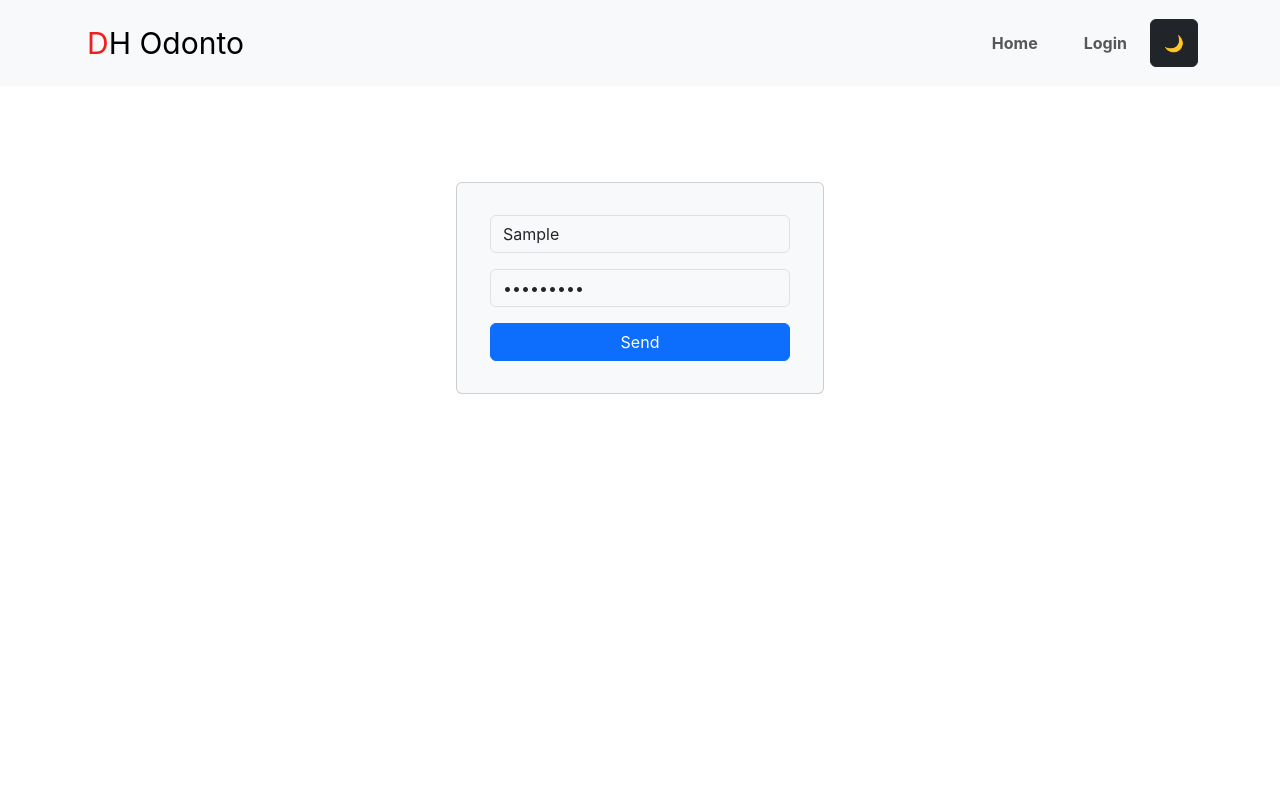
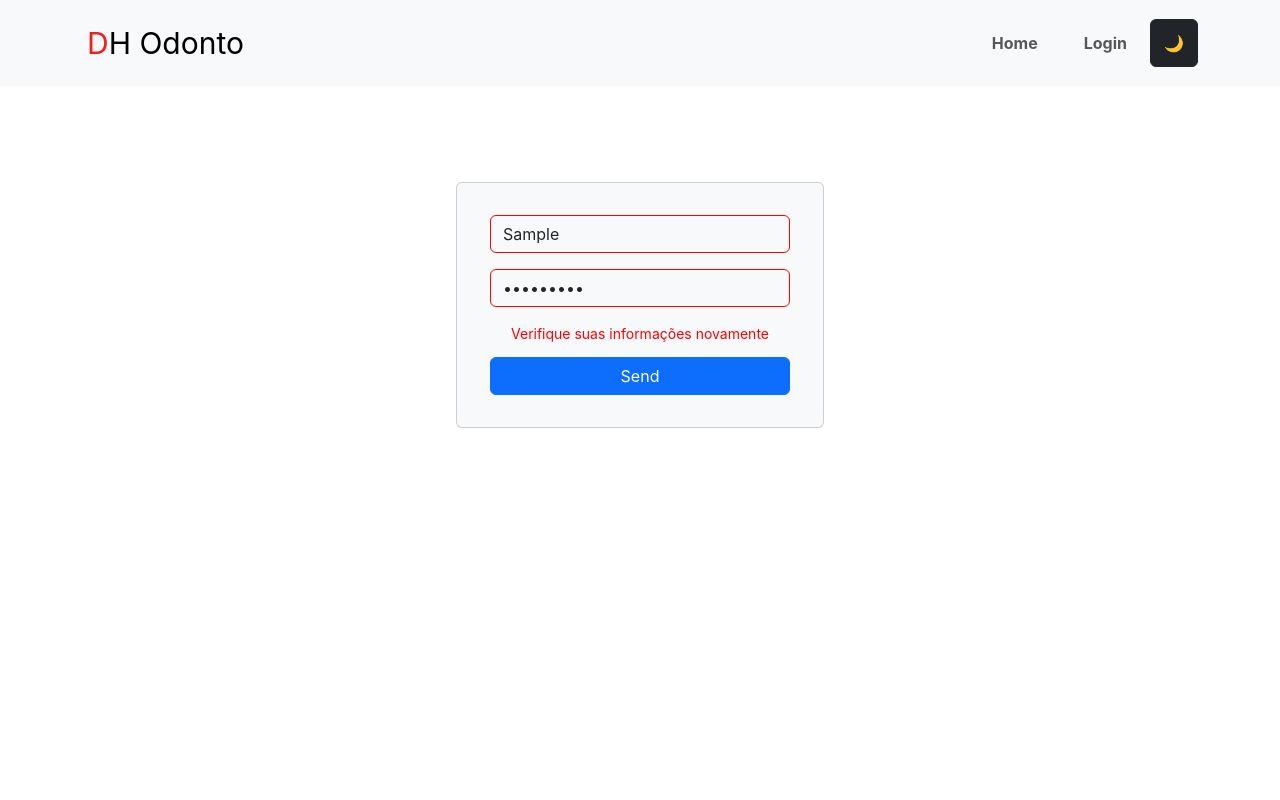
Before and after one commit to LuisBraga31/dhOdontoCheck, a React (Vite) app: page /login in a window 1280 px wide. Both pictures are taken after typing "Sample", "Sample123" into the empty fields and a click on the button "Send". Shown: the top 800 px of the page. Built offline with nearby package versions, Linux system fonts and the light colour scheme; no server answers.

Commit message:
Criando validação para formulario

```diff
--- a/src/Components/LoginForm/Form.module.css
+++ b/src/Components/LoginForm/Form.module.css
@@ -13,3 +13,12 @@
 .inputSpacing+.inputSpacing{
   margin: 1rem 0;
 }
+
+.errorInput {
+  border: 1px solid red !important;
+}
+
+.error {
+  color: red;
+  margin-bottom: 13px;
+}
--- a/src/Components/LoginForm/LoginForm.jsx
+++ b/src/Components/LoginForm/LoginForm.jsx
@@ -1,13 +1,15 @@
 import styles from "./Form.module.css";
 import { OdontoContext } from "../../contexts/OdontoContext";
-import { useContext } from "react";
+import { useContext, useState } from "react";
 import { api } from '../../services/api'
 import { useNavigate } from "react-router";
 
 const LoginForm = () => {
 
+  const [errorForm, setErrorForm] = useState(false);
   const { darkMode, login } = useContext(OdontoContext);
   const navigate = useNavigate();
+
   const handleSubmit = async (e) => {
       e.preventDefault();
 
@@ -30,8 +32,9 @@ const LoginForm = () => {
           navigate('/');
         }
 
-
       } catch (error) {
+        setErrorForm(true);
+        console.log(errorForm)
         console.log(error);
       }
 
@@ -49,18 +52,23 @@ const LoginForm = () => {
         <div className={`card-body ${styles.CardBody}`}>
           <form onSubmit={handleSubmit}>
             <input
-              className={`form-control ${styles.inputSpacing} ${darkMode ? `card-light bg-light` : `card-dark bg-secondary border-secondary`}`}
+              className={`form-control ${styles.inputSpacing} ${darkMode ? `card-light bg-light` : `card-dark bg-secondary border-secondary`}
+                      ${errorForm ? `${styles.errorInput}` : ''}
+              `}
               placeholder="Login"
               name="login"
               required
             />
             <input
-              className={`form-control ${styles.inputSpacing} ${darkMode ? `card-light bg-light` : `card-dark bg-secondary border-secondary`}`}
+              className={`form-control ${styles.inputSpacing} ${darkMode ? `card-light bg-light` : `card-dark bg-secondary border-secondary`}
+                      ${errorForm ? `${styles.errorInput}` : ''}
+              `}
               placeholder="Password"
               name="password"
               type="password"
               required
             />
+            {errorForm ? (<small className={styles.error}> Verifique suas informações novamente </small>) : (<> </>)}
             <button className="btn btn-primary" type="submit">
               Send
             </button>
```
